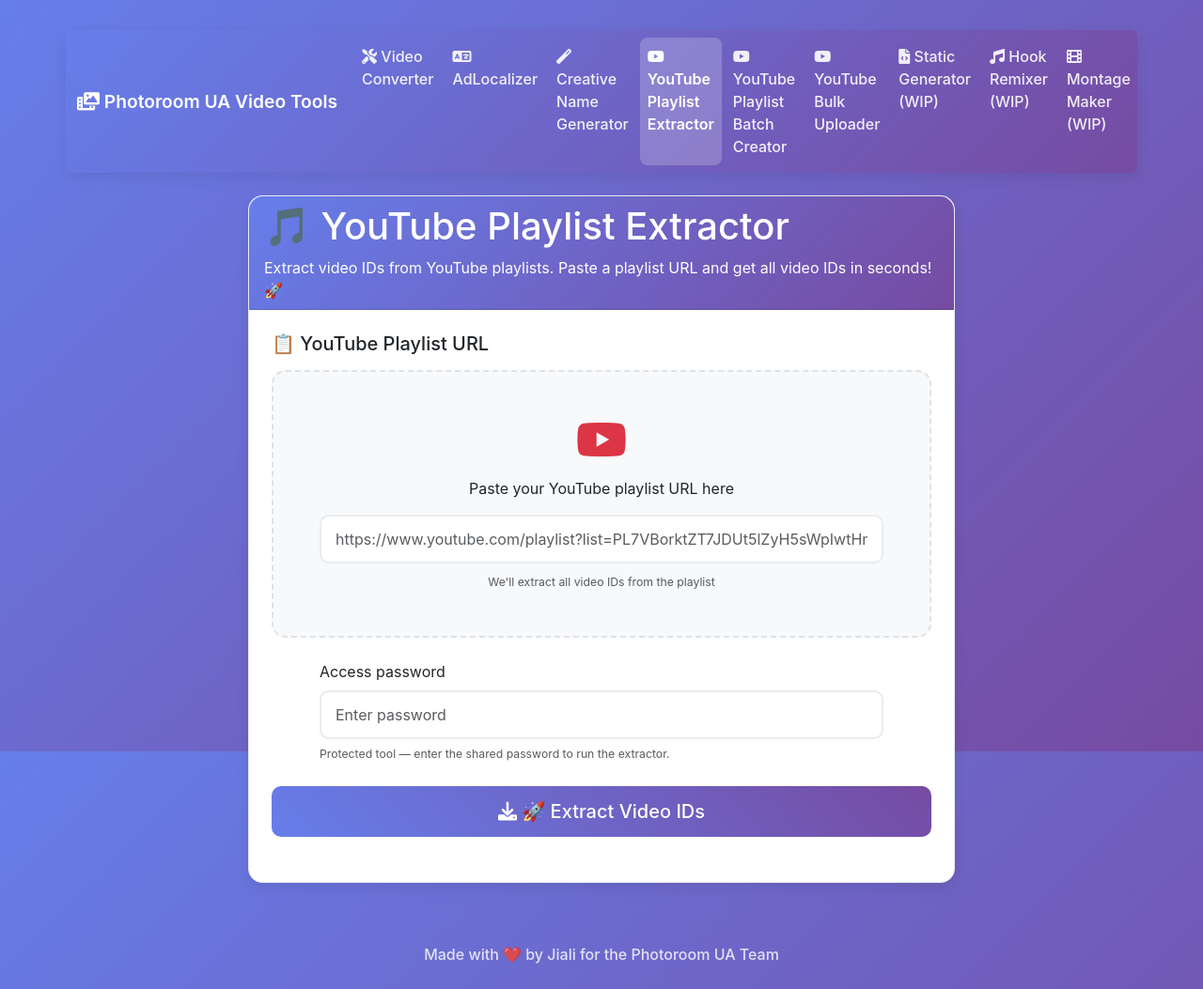
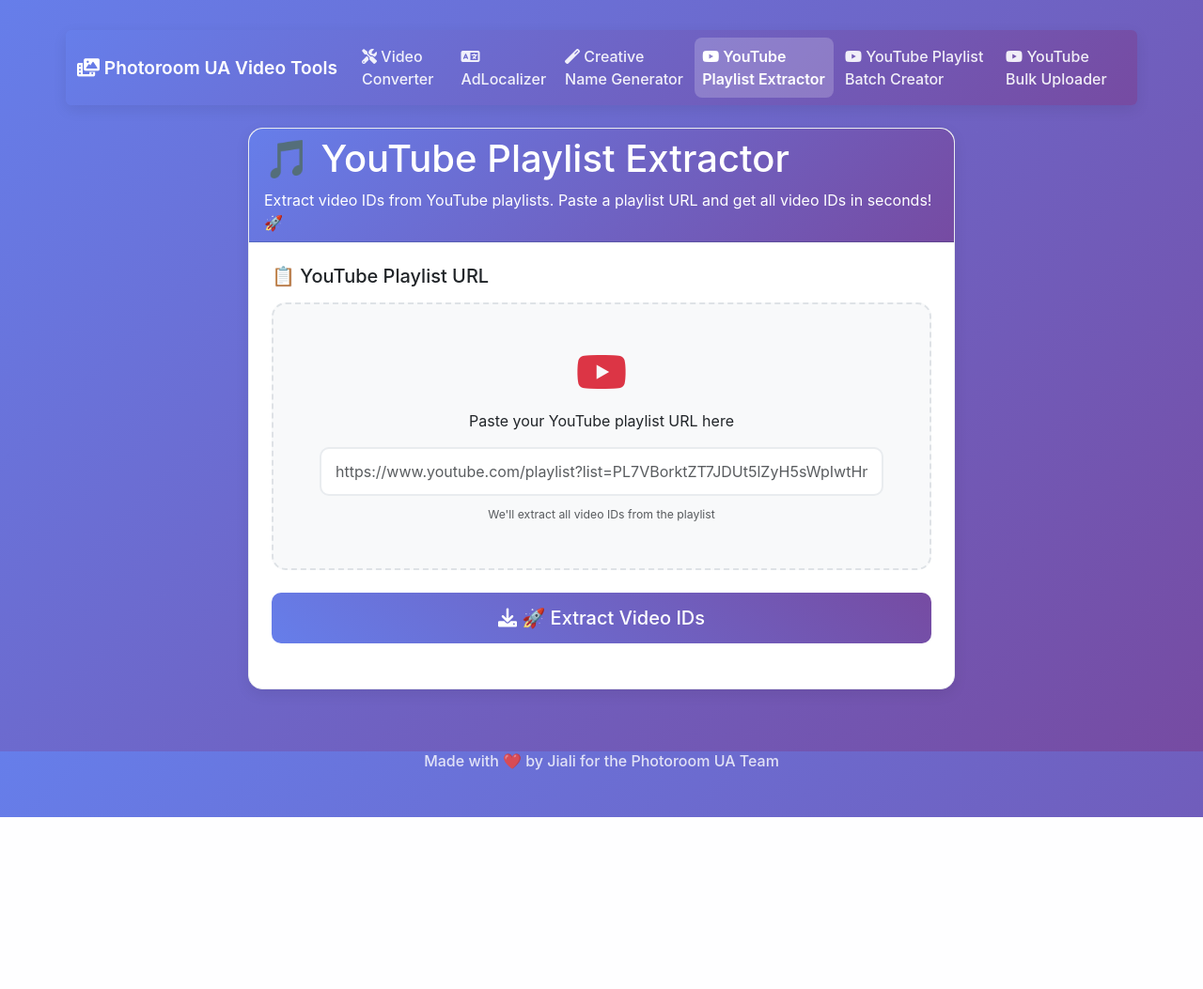
Before and after one commit to JialiLiang/NewVideoFormatConverter, a Flask app: page /youtube-playlist in a window 1280 px wide. Shown: the top 1053 px of the page at 94% size. After the commit the page ends 870 px from the top, so only its background shows below. Run offline with Flask 3, Linux system fonts and the light colour scheme; parts of the project's set-up code (start-up, migrations or seed data) failed here and were passed over; some libraries are stand-ins or nearby versions; some web fonts are replaced.

Commit message:
Remove password requirement from YouTube Playlist Extractor and remove WIP tools from navigation

```diff
--- a/app.py
+++ b/app.py
@@ -734,40 +734,6 @@ def download_adlocalizer_file_route(filename):
     except ImportError:
         return jsonify({'error': 'AdLocalizer functionality not available'}), 500
 
-# Import WIP tool routes
-@app.route('/static-generator')
-def static_generator():
-    from tools_config import TOOLS_CONFIG
-    tools = get_active_tools()
-    return render_template('wip_tool.html',
-                         tool_name="Static Generator",
-                         tool_description="Generate static content and assets",
-                         tool_icon="fas fa-file-code",
-                         tools=tools,
-                         tools_config=TOOLS_CONFIG)
-
-@app.route('/hook-remixer')
-def hook_remixer():
-    from tools_config import TOOLS_CONFIG
-    tools = get_active_tools()
-    return render_template('wip_tool.html',
-                         tool_name="Hook Remixer",
-                         tool_description="AI-powered music hook generation and remixing",
-                         tool_icon="fas fa-music",
-                         tools=tools,
-                         tools_config=TOOLS_CONFIG)
-
-@app.route('/montage-maker')
-def montage_maker():
-    from tools_config import TOOLS_CONFIG
-    tools = get_active_tools()
-    return render_template('wip_tool.html',
-                         tool_name="Montage Maker",
-                         tool_description="Automated video montage creation",
-                         tool_icon="fas fa-film",
-                         tools=tools,
-                         tools_config=TOOLS_CONFIG)
-
 @app.route('/name-generator')
 def name_generator():
     from tools_config import TOOLS_CONFIG
--- a/templates/youtube_playlist.html
+++ b/templates/youtube_playlist.html
@@ -103,19 +103,6 @@
                         >
                         <div class="form-text mt-2">
                             <small class="text-muted">We'll extract all video IDs from the playlist</small>
-                        </div>
-                    </div>
-                    <div class="mt-3" style="max-width: 600px; margin: 0 auto;">
-                        <label for="playlistPassword" class="form-label">Access password</label>
-                        <input
-                            type="password"
-                            class="form-control"
-                            id="playlistPassword"
-                            placeholder="Enter password"
-                            required
-                        >
-                        <div class="form-text">
-                            <small class="text-muted">Protected tool — enter the shared password to run the extractor.</small>
                         </div>
                     </div>
                 </div>
@@ -237,15 +224,9 @@ let currentResults = null;
 
 function extractPlaylist() {
     const playlistUrl = document.getElementById('playlistUrl').value.trim();
-    const playlistPassword = document.getElementById('playlistPassword').value.trim();
 
     if (!playlistUrl) {
         showError('Please enter a YouTube playlist URL');
-        return;
-    }
-
-    if (!playlistPassword) {
-        showError('Please enter the access password.');
         return;
     }
 
@@ -261,8 +242,7 @@ function extractPlaylist() {
             'Content-Type': 'application/json',
         },
         body: JSON.stringify({
-            playlist_url: playlistUrl,
-            password: playlistPassword
+            playlist_url: playlistUrl
         })
     })
     .then(response => response.json())
@@ -425,11 +405,5 @@ document.getElementById('playlistUrl').addEventListener('keypress', function(e)
         extractPlaylist();
     }
 });
-
-document.getElementById('playlistPassword').addEventListener('keypress', function(e) {
-    if (e.key === 'Enter') {
-        extractPlaylist();
-    }
-});
 </script>
 {% endblock %}
--- a/tools_config.py
+++ b/tools_config.py
@@ -50,27 +50,6 @@ TOOLS_CONFIG = {
             "active": True,
             "description": "Upload videos and attach them to playlists in bulk"
         },
-        {
-            "name": "Static Generator (WIP)",
-            "icon": "fas fa-file-code",
-            "url": "/static-generator",
-            "active": True,
-            "description": "Generate static content and assets"
-        },
-        {
-            "name": "Hook Remixer (WIP)",
-            "icon": "fas fa-music",
-            "url": "/hook-remixer",
-            "active": True,
-            "description": "AI-powered music hook generation and remixing"
-        },
-        {
-            "name": "Montage Maker (WIP)",
-            "icon": "fas fa-film",
-            "url": "/montage-maker",
-            "active": True,
-            "description": "Automated video montage creation"
-        },
 
         # Add more tools here as you create them
         # {
--- a/web/src/api/youtube.ts
+++ b/web/src/api/youtube.ts
@@ -18,10 +18,9 @@ export interface ExtractPlaylistResponse {
   error?: string;
 }
 
-export const extractPlaylist = async (playlistUrl: string, password: string) => {
+export const extractPlaylist = async (playlistUrl: string) => {
   const { data } = await apiClient.post<ExtractPlaylistResponse>('/api/extract-playlist', {
     playlist_url: playlistUrl,
-    password,
   });
   return data;
 };
```
Also changed, not shown: web/src/pages/YoutubePlaylistPage.tsx (+1 -18 lines), youtube_playlist_app.py (+0 -29 lines).
